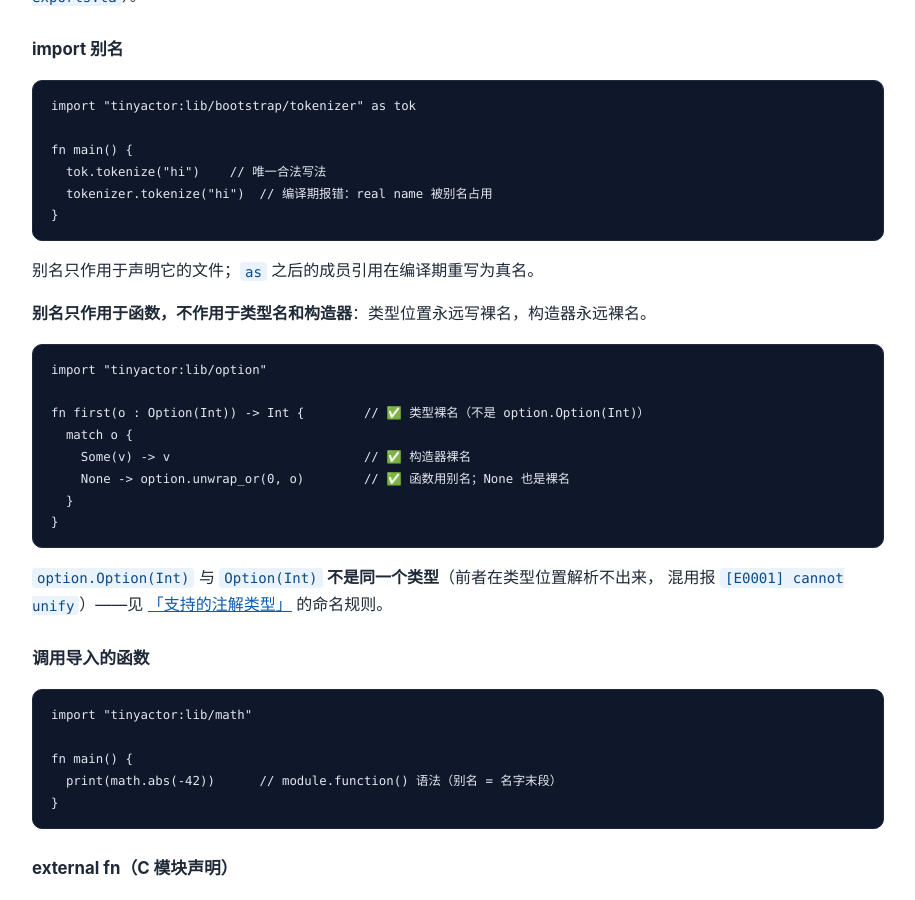
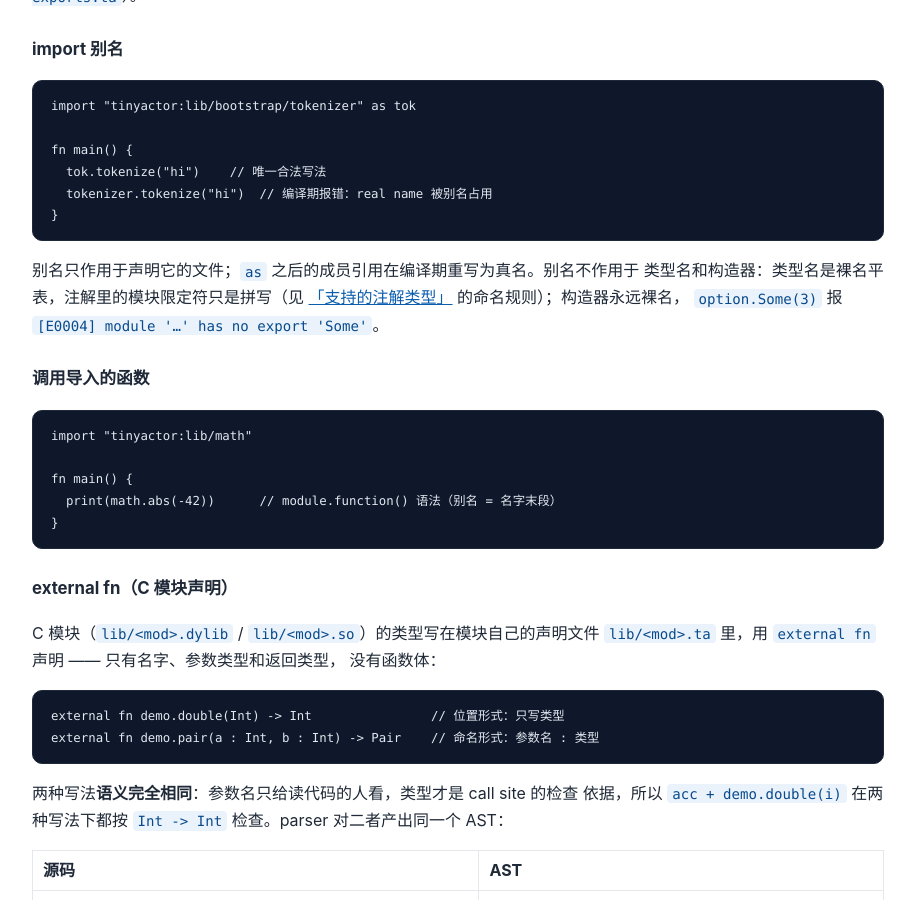
Before and after one commit to tiancaiamao/tinyactor, a Jekyll site: the page built from docs/ta-language-spec.md, in a window 1280 px wide and 900 px high, scrolled down 24291 px. Shown: the whole window, without its empty margins (182-1097 px from the left). Built offline with Jekyll 4.4.1, drawn with Linux system fonts in a browser that asks for light colours; our own code applies the rules of GitHub Pages for plain Markdown files.

Commit message:
docs(spec): 类型名前缀是拼写，不是作用域
上一版把实现 bug 当规则写下来了（「option.Option(Int) 与 Option(Int) 不是同
一个类型，混用报 E0001」）。类型身份就是裸名 —— 一个程序一个类型命名空间，
注解里的模块限定符只是拼写。规则改对，实现由 #460 补上；两处文本按字节对齐，
谁先合都不冲突。

构造器仍不吃前缀（值位置走模块导出表，构造器不是导出），如实写清楚。

````diff
--- a/docs/ta-language-spec.md
+++ b/docs/ta-language-spec.md
@@ -1055,24 +1055,10 @@ fn main() {
 }
 ```
 
-别名只作用于声明它的文件；`as` 之后的成员引用在编译期重写为真名。
-
-**别名只作用于函数，不作用于类型名和构造器**：类型位置永远写裸名，构造器永远裸名。
-
-```ta
-import "tinyactor:lib/option"
-
-fn first(o : Option(Int)) -> Int {        // ✅ 类型裸名（不是 option.Option(Int)）
-  match o {
-    Some(v) -> v                          // ✅ 构造器裸名
-    None -> option.unwrap_or(0, o)        // ✅ 函数用别名；None 也是裸名
-  }
-}
-```
-
-`option.Option(Int)` 与 `Option(Int)` **不是同一个类型**（前者在类型位置解析不出来，
-混用报 `[E0001] cannot unify`）——见 [「支持的注解类型」](#支持的注解类型) 的命名规则。
-
+别名只作用于声明它的文件；`as` 之后的成员引用在编译期重写为真名。别名不作用于
+类型名和构造器：类型名是裸名平表，注解里的模块限定符只是拼写（见
+[「支持的注解类型」](#支持的注解类型) 的命名规则）；构造器永远裸名，
+`option.Some(3)` 报 `[E0004] module '…' has no export 'Some'`。
 
 ### 调用导入的函数
 
````
